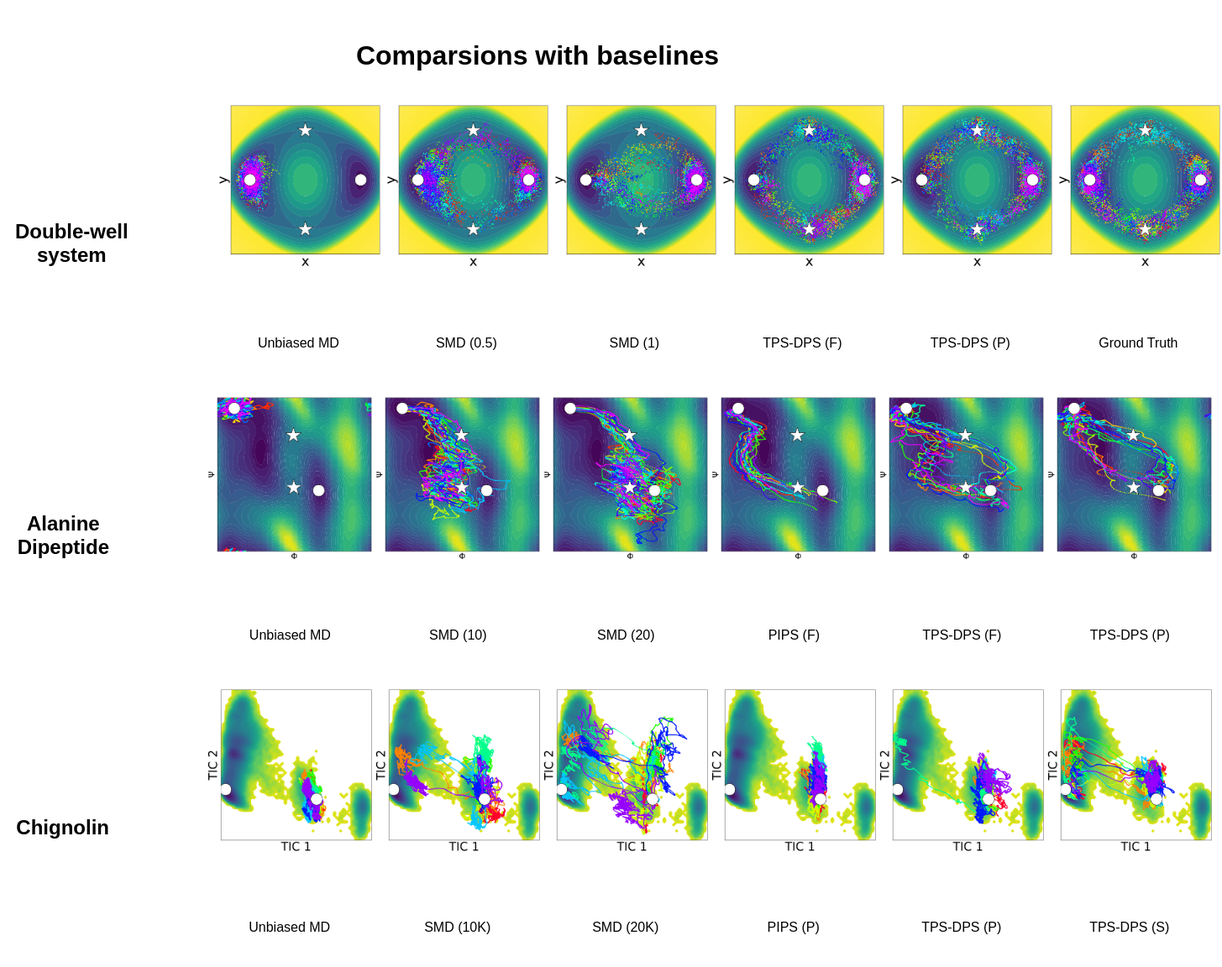
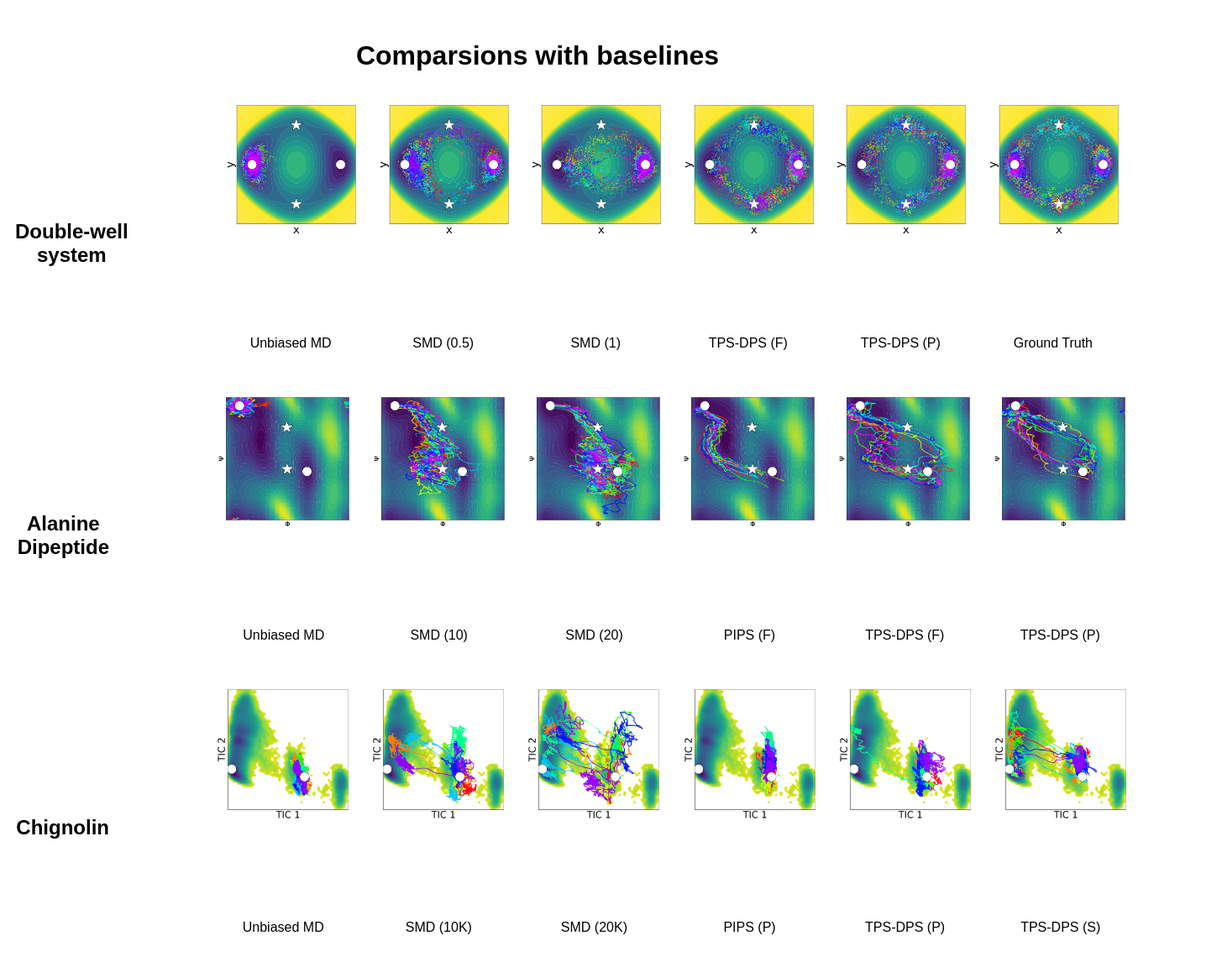
Before and after one commit to sjeong9760/tps-dps, a plain HTML site: page index.html in a window 1280 px wide. Shown: the part 2492-3644 px from the top of the page at 84% size, 1455 px wide, since content can reach past the window. Drawn offline with Linux system fonts and the light colour scheme.

Commit message:
upd - imges and gifs

```diff
--- a/index.html
+++ b/index.html
@@ -137,15 +137,8 @@
                 <img src="figures/alanine-c5.png" alt="Alanine initial state" style="display: block; margin: 0 auto; max-width: 400px;">
                 <p>Initial state (c5)</p>
             </div>
-            <!-- <div class="gif-item">
+            <div class="gif-item">
                 <img src="figures/alanine.gif" alt="Alanine conformation change" style="display: block; margin: 0 auto; max-width: 400px;">
-                <p>Sampled transition (conformation change)</p>
-            </div> -->
-            <div class="gif-item">
-                <img id="gif" src="figures/alanine.gif" alt="Alanine conformation change"
-                     style="display: block; margin: 0 auto; max-width: 400px; cursor: pointer;"
-                     data-gif="figures/alanine.gif"
-                     data-static="figures/alanine-c5.png">
                 <p>Sampled transition (conformation change)</p>
             </div>
             <div class="gif-item">
@@ -197,27 +190,27 @@
         <h3>Double-well<br>system</h3>
         <div class="gif-container">
             <div class="gif-item">
-                <img src="figures/synthetic-potential-md.png" alt="Unbiased MD" style="display: block; margin: 0 auto; max-width: 200px;">
+                <img src="figures/synthetic-potential-md.png" alt="Unbiased MD" style="display: block; margin: 0 auto; max-width: 160px;">
                 <p>Unbiased MD</p>
             </div>
             <div class="gif-item">
-                <img src="figures/synthetic-potential-smd0.5.png" alt="SMD (0.5)" style="display: block; margin: 0 auto; max-width: 200px;">
+                <img src="figures/synthetic-potential-smd0.5.png" alt="SMD (0.5)" style="display: block; margin: 0 auto; max-width: 160px;">
                 <p>SMD (0.5)</p>
             </div>
             <div class="gif-item">
-                <img src="figures/synthetic-potential-smd1.png" alt="SMD (1)" style="display: block; margin: 0 auto; max-width: 200px;">
+                <img src="figures/synthetic-potential-smd1.png" alt="SMD (1)" style="display: block; margin: 0 auto; max-width: 160px;">
                 <p>SMD (1)</p>
             </div>
             <div class="gif-item">
-                <img src="figures/synthetic-potential-tps-dps-f.png" alt="TPS-DPS (F)" style="display: block; margin: 0 auto; max-width: 200px;">
+                <img src="figures/synthetic-potential-tps-dps-f.png" alt="TPS-DPS (F)" style="display: block; margin: 0 auto; max-width: 160px;">
                 <p>TPS-DPS (F)</p>
             </div>
             <div class="gif-item">
-                <img src="figures/synthetic-potential-tps-dps-p.png" alt="TPS-DPS (P)" style="display: block; margin: 0 auto; max-width: 200px;">
+                <img src="figures/synthetic-potential-tps-dps-p.png" alt="TPS-DPS (P)" style="display: block; margin: 0 auto; max-width: 160px;">
                 <p>TPS-DPS (P)</p>
             </div>
             <div class="gif-item">
-                <img src="figures/synthetic-potential-gt.png" alt="Ground Truth" style="display: block; margin: 0 auto; max-width: 200px;">
+                <img src="figures/synthetic-potential-gt.png" alt="Ground Truth" style="display: block; margin: 0 auto; max-width: 160px;">
                 <p>Ground Truth</p>
             </div>
         </div>
@@ -227,27 +220,27 @@
         <h3>Alanine<br>Dipeptide</h3>
         <div class="gif-container">
             <div class="gif-item">
-                <img src="figures/alanine-ram-md.png" alt="Unbiased MD" style="display: block; margin: 0 auto; max-width: 200px;">
+                <img src="figures/alanine-ram-md.png" alt="Unbiased MD" style="display: block; margin: 0 auto; max-width: 160px;">
                 <p>Unbiased MD</p>
             </div>
             <div class="gif-item">
-                <img src="figures/alanine-ram-smd10.png" alt="SMD (10)" style="display: block; margin: 0 auto; max-width: 200px;">
+                <img src="figures/alanine-ram-smd10.png" alt="SMD (10)" style="display: block; margin: 0 auto; max-width: 160px;">
                 <p>SMD (10)</p>
             </div>
             <div class="gif-item">
-                <img src="figures/alanine-ram-smd20.png" alt="SMD (20)" style="display: block; margin: 0 auto; max-width: 200px;">
+                <img src="figures/alanine-ram-smd20.png" alt="SMD (20)" style="display: block; margin: 0 auto; max-width: 160px;">
                 <p>SMD (20)</p>
             </div>
             <div class="gif-item">
-                <img src="figures/alanine-ram-pips.png" alt="PIPS (F)" style="display: block; margin: 0 auto; max-width: 200px;">
+                <img src="figures/alanine-ram-pips.png" alt="PIPS (F)" style="display: block; margin: 0 auto; max-width: 160px;">
                 <p>PIPS (F)</p>
             </div>
             <div class="gif-item">
-                <img src="figures/alanine-ram-tps-dps-f.png" alt="TPS-DPS (F)" style="display: block; margin: 0 auto; max-width: 200px;">
+                <img src="figures/alanine-ram-tps-dps-f.png" alt="TPS-DPS (F)" style="display: block; margin: 0 auto; max-width: 160px;">
                 <p>TPS-DPS (F)</p>
             </div>
             <div class="gif-item">
-                <img src="figures/alanine-ram-tps-dps-p.png" alt="TPS-DPS (P)" style="display: block; margin: 0 auto; max-width: 200px;">
+                <img src="figures/alanine-ram-tps-dps-p.png" alt="TPS-DPS (P)" style="display: block; margin: 0 auto; max-width: 160px;">
                 <p>TPS-DPS (P)</p>
             </div>
         </div>
@@ -257,45 +250,30 @@
         <h3>Chignolin</h3>
         <div class="gif-container">
             <div class="gif-item">
-                <img src="figures/chignolin-tica-md.png" alt="Unbiased MD" style="display: block; margin: 0 auto; max-width: 200px;">
+                <img src="figures/chignolin-tica-md.png" alt="Unbiased MD" style="display: block; margin: 0 auto; max-width: 160px;">
                 <p>Unbiased MD</p>
             </div>
             <div class="gif-item">
-                <img src="figures/chignolin-tica-smd-10.png" alt="SMD (10K)" style="display: block; margin: 0 auto; max-width: 200px;">
+                <img src="figures/chignolin-tica-smd-10.png" alt="SMD (10K)" style="display: block; margin: 0 auto; max-width: 160px;">
                 <p>SMD (10K)</p>
             </div>
             <div class="gif-item">
-                <img src="figures/chignolin-tica-smd-20.png" alt="SMD (20K)" style="display: block; margin: 0 auto; max-width: 200px;">
+                <img src="figures/chignolin-tica-smd-20.png" alt="SMD (20K)" style="display: block; margin: 0 auto; max-width: 160px;">
                 <p>SMD (20K)</p>
             </div>
             <div class="gif-item">
-                <img src="figures/chignolin-tica-pips.png" alt="PIPS (P)" style="display: block; margin: 0 auto; max-width: 200px;">
+                <img src="figures/chignolin-tica-pips.png" alt="PIPS (P)" style="display: block; margin: 0 auto; max-width: 160px;">
                 <p>PIPS (P)</p>
             </div>
             <div class="gif-item">
-                <img src="figures/chignolin-tica-tps-dps-p.png" alt="TPS-DPS (P)" style="display: block; margin: 0 auto; max-width: 200px;">
+                <img src="figures/chignolin-tica-tps-dps-p.png" alt="TPS-DPS (P)" style="display: block; margin: 0 auto; max-width: 160px;">
                 <p>TPS-DPS (P)</p>
             </div>
             <div class="gif-item">
-                <img src="figures/chignolin-tica-tps-dps-s.png" alt="TPS-DPS (S)" style="display: block; margin: 0 auto; max-width: 200px;">
+                <img src="figures/chignolin-tica-tps-dps-s.png" alt="TPS-DPS (S)" style="display: block; margin: 0 auto; max-width: 160px;">
                 <p>TPS-DPS (S)</p>
             </div>
         </div>
     </div>
-    <script>
-        document.getElementById('gif').addEventListener('click', function() {
-            var gif = this;
-            var currentSrc = gif.src;
-            var gifSrc = gif.getAttribute('data-gif');
-            var staticSrc = gif.getAttribute('data-static');
-
-            // Toggle between gif and static image
-            if (currentSrc === gifSrc) {
-                gif.src = staticSrc;
-            } else {
-                gif.src = gifSrc + "?t=" + new Date().getTime();
-            }
-        });
-    </script>
 </body>
 </html>
```
Also changed, not shown: figures/chignolin-folded.png, figures/chignolin-unfolded.png.
